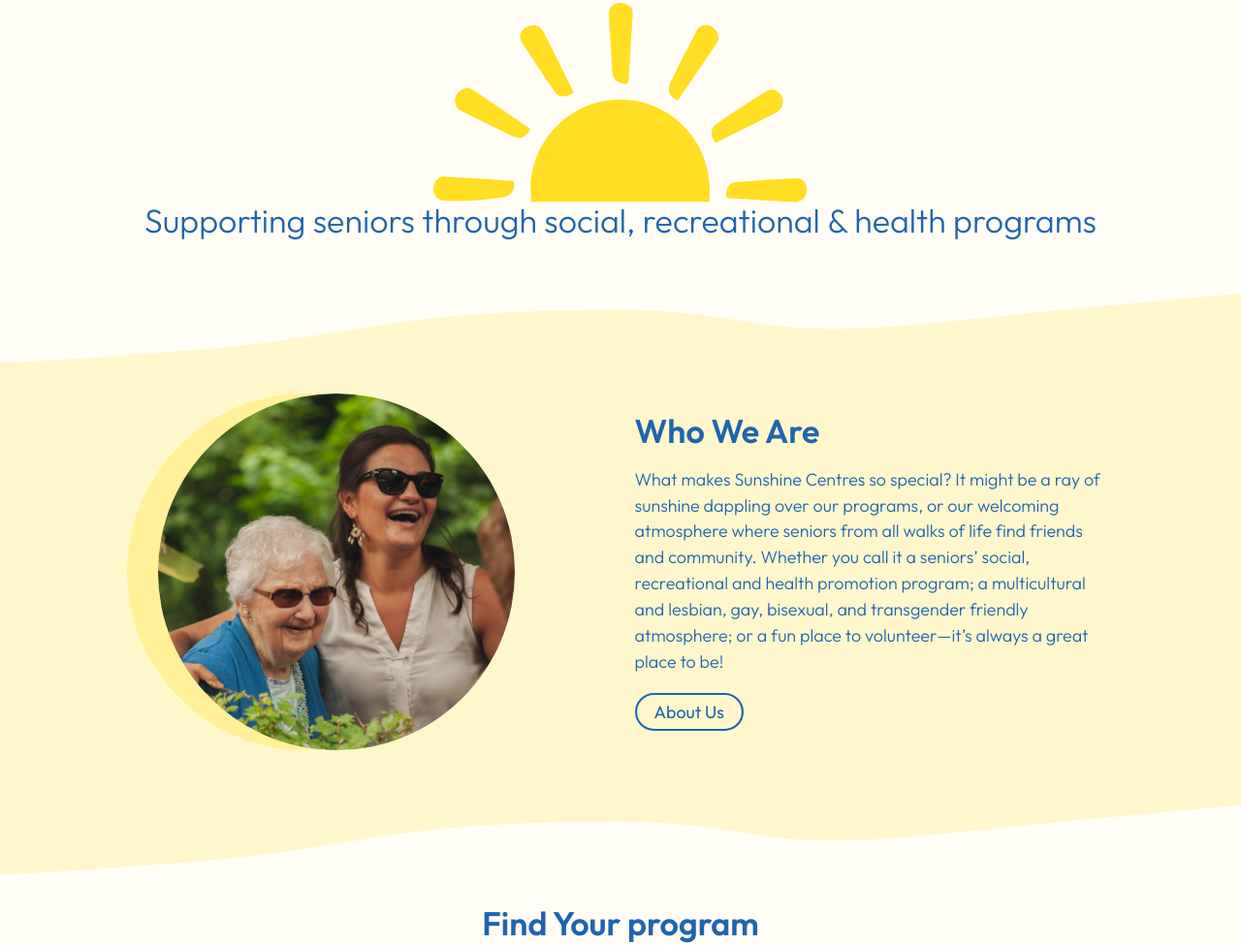
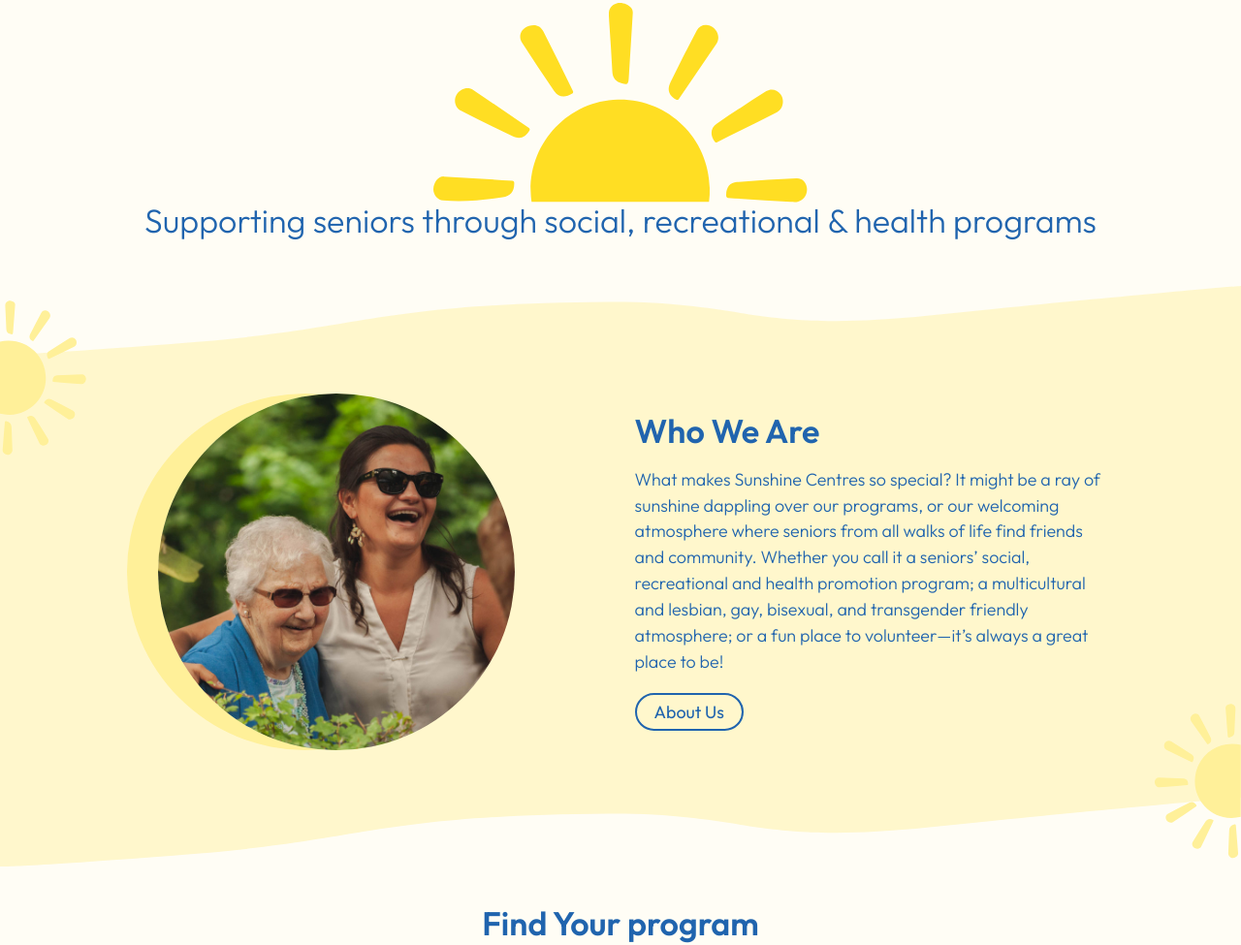
Before and after one commit to LaurynFerkul/scs-static-website, a plain HTML site: page index.html in a window 1280 px wide. Shown: the part 737-1712 px from the top of the page at 97% size. Drawn offline with Linux system fonts and the light colour scheme.

Commit message:
added sun decals between sections

```diff
--- a/index.html
+++ b/index.html
@@ -123,7 +123,7 @@
             </svg>
         </section>
 
-        <section class="bg-neutral-100 padding-block-large-top">
+        <section class="half-sun-decal | bg-neutral-100 padding-block-large-top">
             <div class="container">
                 <div class="flex-container">
                     <div class="img-container">
@@ -185,7 +185,7 @@
             </svg>
         </section>
 
-        <section class="bg-neutral-100 padding-block-large-top">
+        <section class="half-sun-decal | bg-neutral-100 padding-block-large-top">
             <div class="container">
                 <div class="flex-container" data-reverse="row">
                     <div class="img-container">
--- a/styles/sass/components/_media-queries.scss
+++ b/styles/sass/components/_media-queries.scss
@@ -67,6 +67,32 @@
         max-width: 8rem;
     }
 
+    .half-sun-decal::before,
+    .half-sun-decal::after {
+        position: absolute;
+        content: "";
+        background-repeat: no-repeat;
+        background-size: contain;
+        height: 8rem;
+        width: 100%;
+        z-index: 1;
+    }
+
+    .half-sun-decal::before {
+        background-image: url(../assets/leftHalfSun.svg);
+        background-position: left top;
+        top: 1rem;
+        left: 0;
+    }
+
+
+    .half-sun-decal::after {
+        background-image: url(../assets/rightHalfSun.svg);
+        background-position: right bottom;
+        bottom: -4rem;
+        right: 0;
+    }
+
     /* utility classes */
     .flex-container {
         flex-direction: row;
@@ -101,4 +127,9 @@
     .nav-wrapper {
         justify-content: space-between;
     }
+
+    .half-sun-decal::before,
+    .half-sun-decal::after {
+        height: 10rem;
+    }
 }
--- a/styles/sass/utilities/_wave.scss
+++ b/styles/sass/utilities/_wave.scss
@@ -1,6 +1,6 @@
 .wave {
     position: absolute;
-    bottom: -5rem;
+    bottom: -4.5rem;
     height: 5rem;
     width: 100%;
     z-index: 1;
```
Also changed, not shown: assets/leftHalfSun.svg (added), assets/rightHalfSun.svg (added), styles/style.css.
